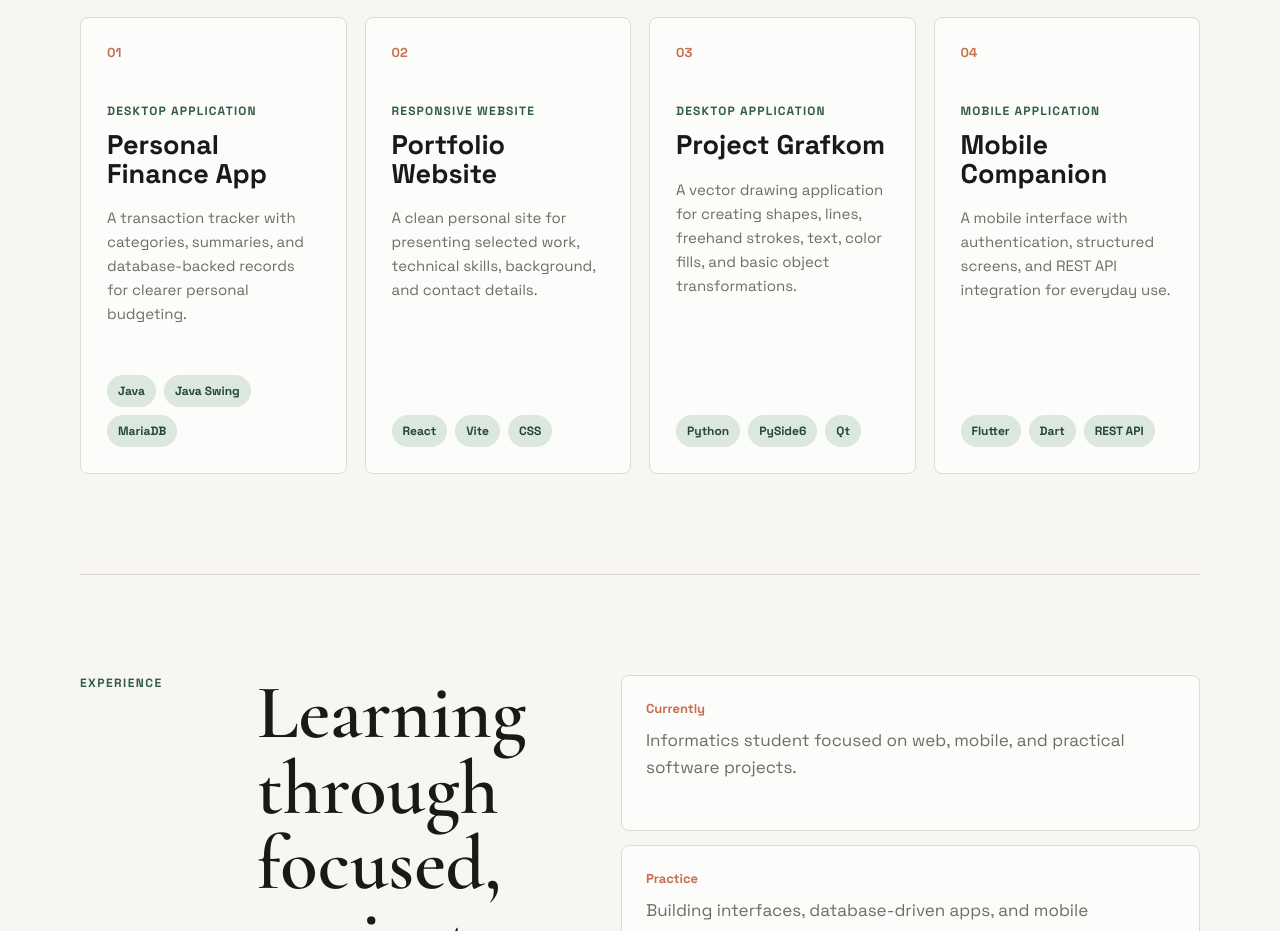
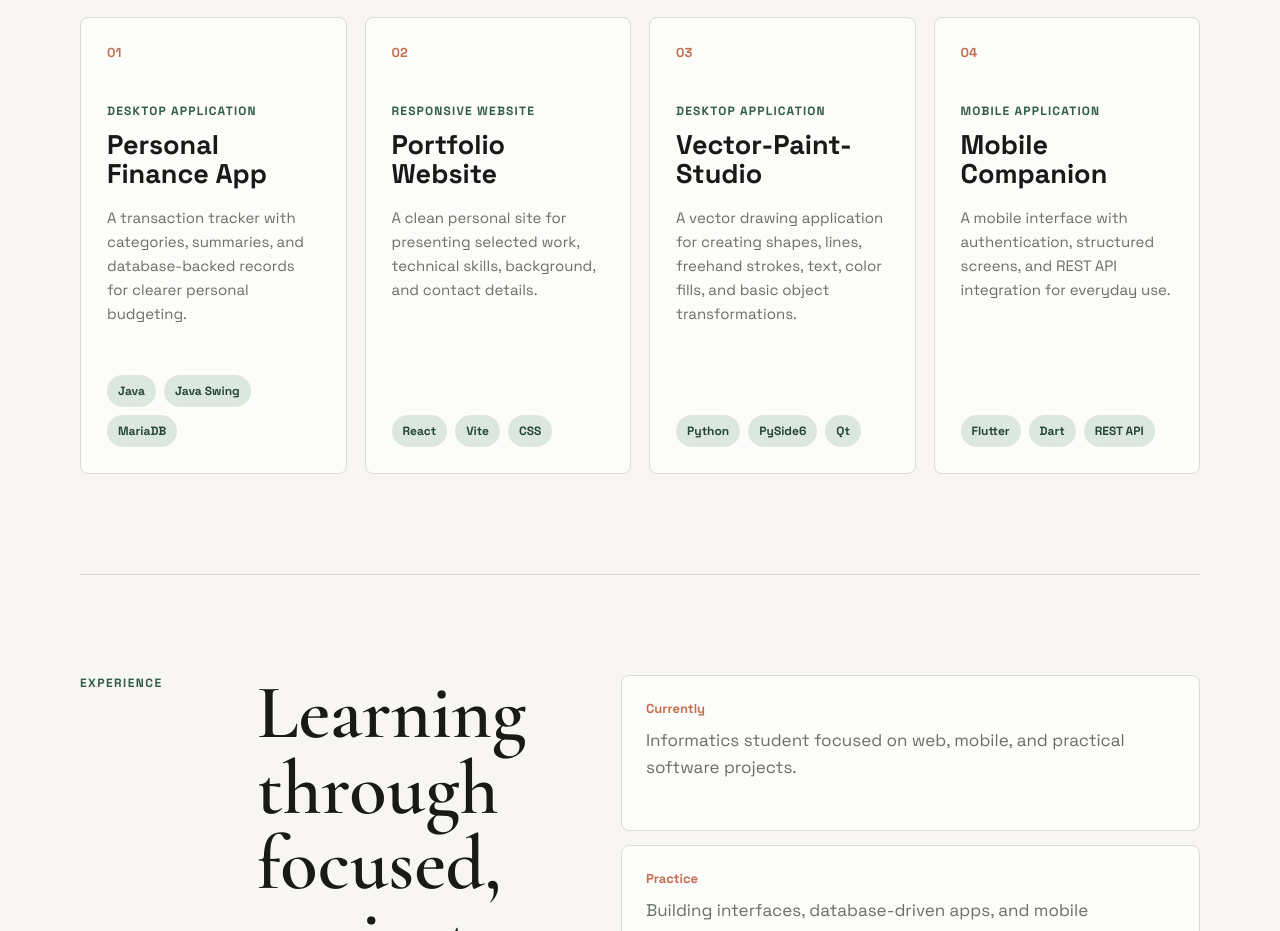
Before and after one commit to Aracellii/portofolio, a React (Vite) app: page / in a window 1280 px wide. Shown: the part 2520-3451 px from the top of the page. Built offline with nearby package versions, Linux system fonts and the light colour scheme.

Commit message:
title change

```diff
--- a/src/App.jsx
+++ b/src/App.jsx
@@ -27,7 +27,7 @@ const projects = [
     stack: ['React', 'Vite', 'CSS'],
   },
   {
-    title: 'Project Grafkom',
+    title: 'Vector-Paint-Studio',
     type: 'Desktop application',
     description:
       'A vector drawing application for creating shapes, lines, freehand strokes, text, color fills, and basic object transformations.',
```
